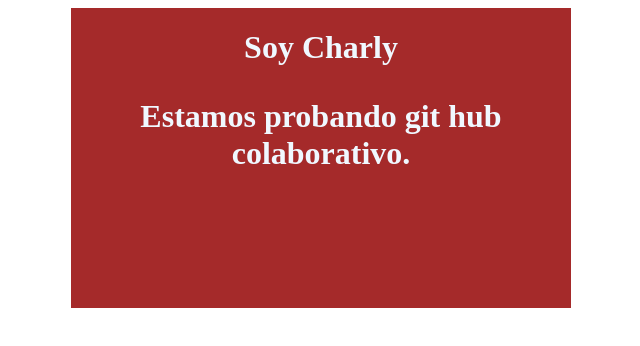
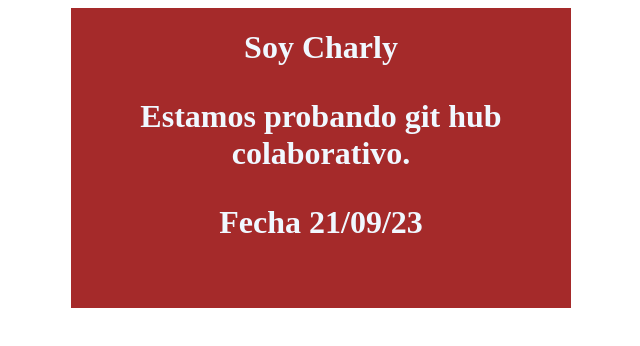
Before and after one commit to CharlyCer/portfolio_compartido_charly, a plain HTML site: page index.html in a window 1280 px wide. Shown: the whole page, without its empty margins (319-959 px from the left). Drawn offline with Linux system fonts and the light colour scheme.

Commit message:
second commit

```diff
--- a/index.html
+++ b/index.html
@@ -12,6 +12,7 @@
             <p>
                 Estamos probando git hub colaborativo.
             </p>
+            <p>Fecha 21/09/23</p>
         </h1>
     </main>
 </body>
```
